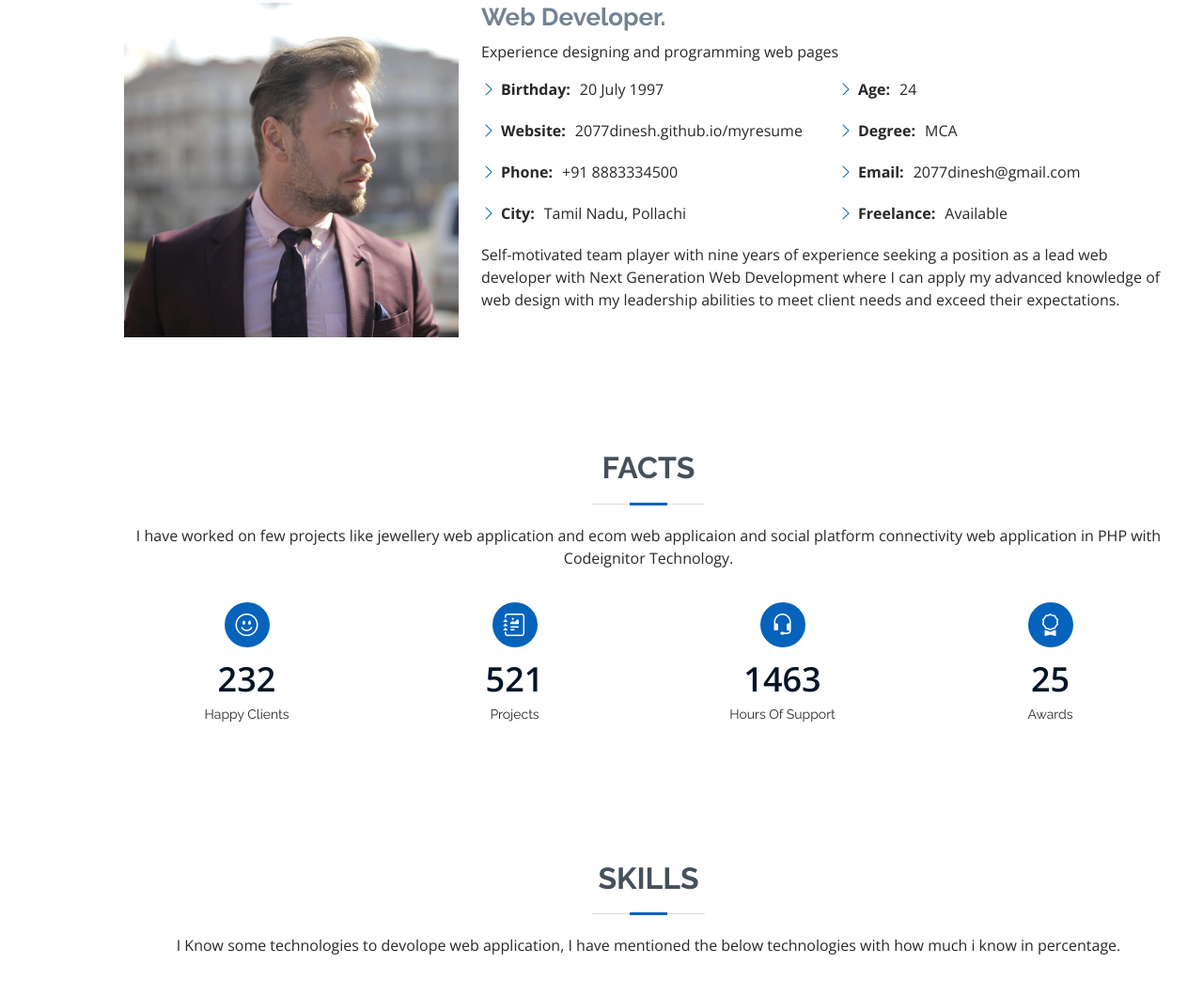
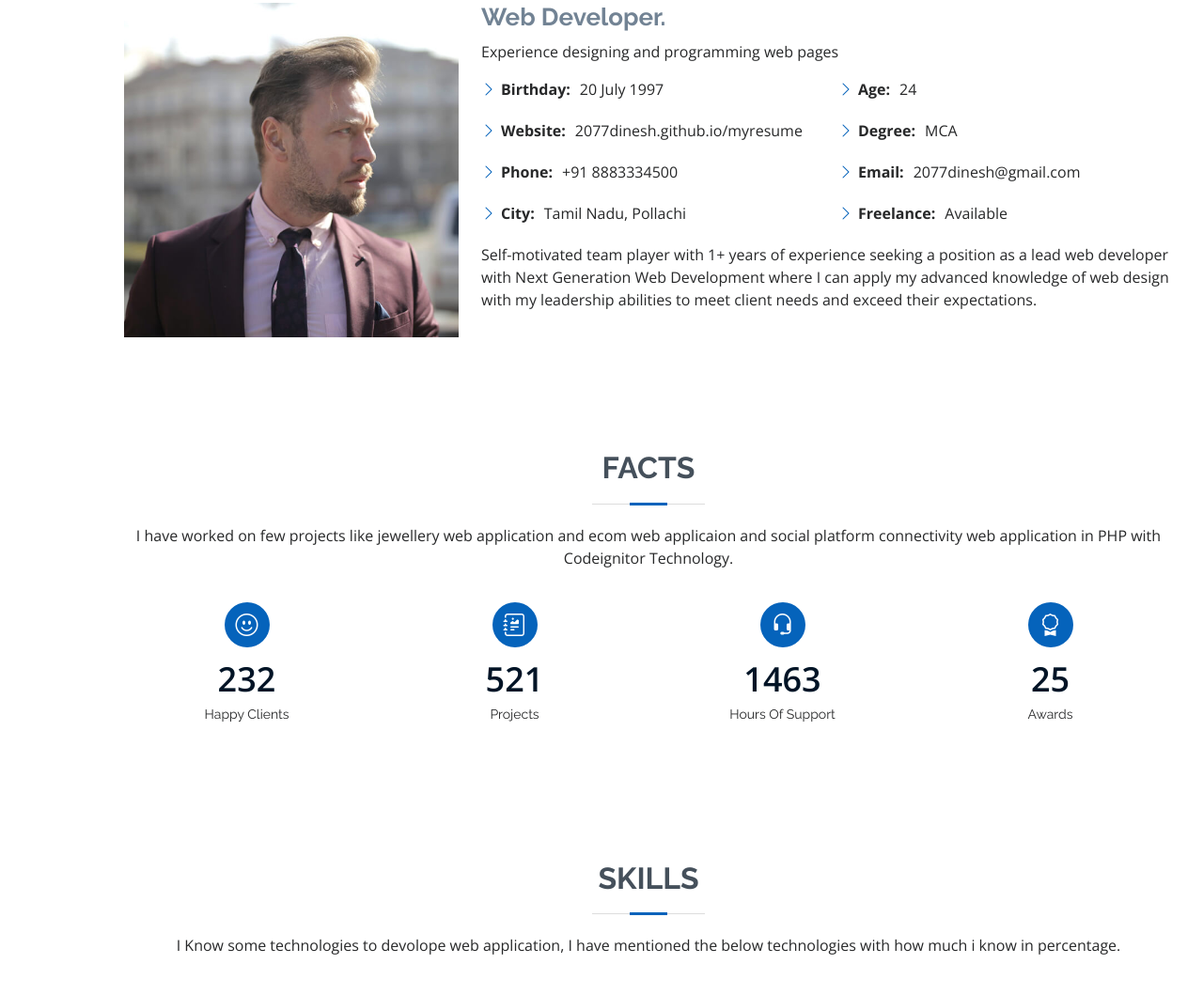
Before and after one commit to 2077dinesh/myresume, a plain HTML site: page index.html in a window 1280 px wide. Shown: the part 965-2024 px from the top of the page at 94% size. Drawn offline with nearby package versions, Linux system fonts and the light colour scheme.

Commit message:
Update index.html

```diff
--- a/index.html
+++ b/index.html
@@ -104,7 +104,7 @@
                 </ul>
               </div>
             </div>
-            <p>Self-motivated team player with nine years of experience seeking a position as a lead web developer with Next Generation Web Development where I can apply my advanced knowledge of web design with my leadership abilities to meet client needs and exceed their expectations.</p>
+            <p>Self-motivated team player with 1+ years of experience seeking a position as a lead web developer with Next Generation Web Development where I can apply my advanced knowledge of web design with my leadership abilities to meet client needs and exceed their expectations.</p>
           </div>
         </div>
 
```
